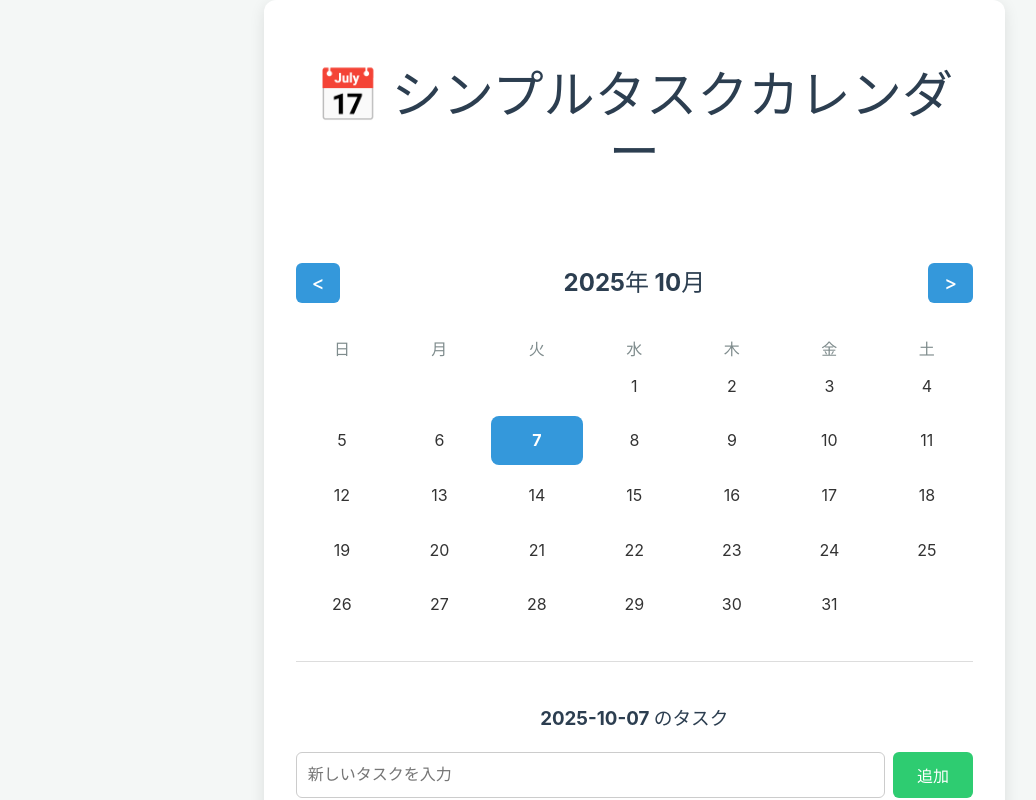
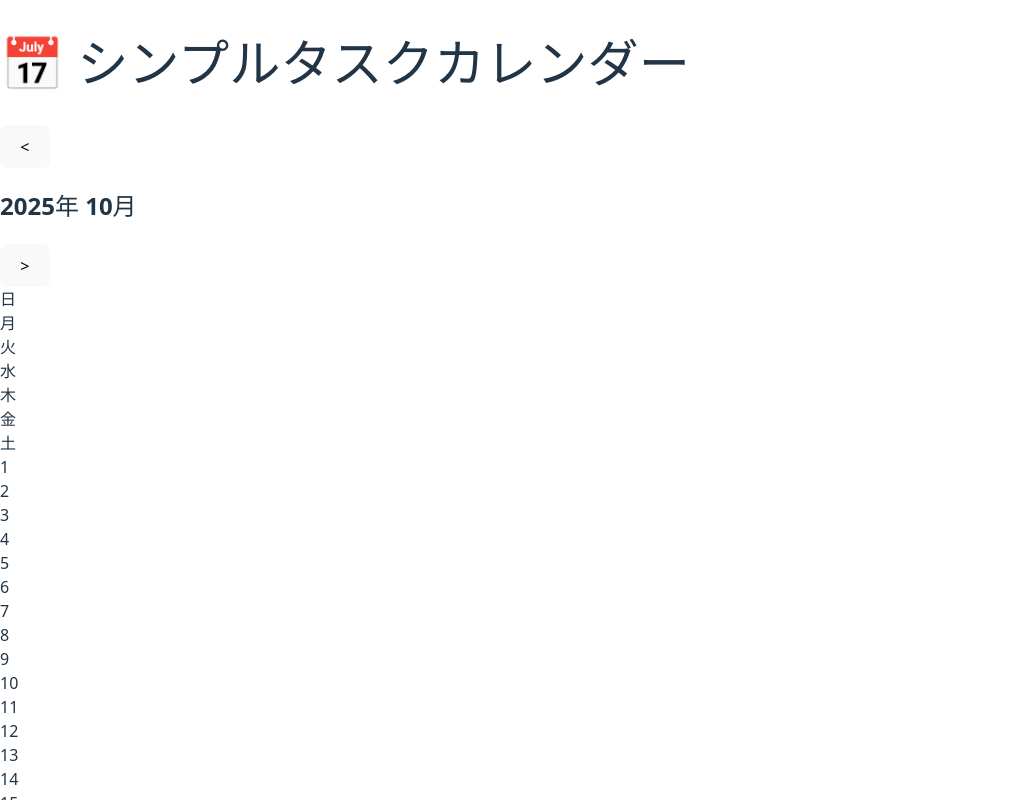
Before and after one commit to s241010/task-app, a React (Vite) app: page / in a window 1280 px wide. Shown: the top 800 px of the page, without its empty margins (0-1036 px from the left). Built offline with nearby package versions, Linux system fonts and the light colour scheme.

Commit message:
Update App.css
ボタンだけです

```diff
--- a/src/App.css
+++ b/src/App.css
@@ -1,154 +1,33 @@
-body {
-  font-family: -apple-system, BlinkMacSystemFont, 'Segoe UI', Roboto, 'Helvetica Neue', Arial, sans-serif;
-  background-color: #f4f7f6;
-  color: #333;
-  display: flex;
-  justify-content: center;
-  align-items: center;
-  min-height: 100vh;
-  margin: 0;
-}
+import { StyleSheet } from "react-native";
 
-.app-container {
-  width: 90%;
-  max-width: 800px;
-  background: white;
-  border-radius: 12px;
-  box-shadow: 0 4px 15px rgba(0, 0, 0, 0.1);
-  padding: 2rem;
-  display: flex;
-  flex-direction: column;
-  gap: 2rem;
-}
-
-h1, h2, h3 {
-  text-align: center;
-  color: #2c3e50;
-}
-
-/* --- カレンダー --- */
-.calendar-header {
-  display: flex;
-  justify-content: space-between;
-  align-items: center;
-  margin-bottom: 1rem;
-}
-
-.calendar-header button {
-  background: #3498db;
-  color: white;
-  border: none;
-  padding: 0.5rem 1rem;
-  border-radius: 6px;
-  cursor: pointer;
-  font-size: 1.2rem;
-  transition: background-color 0.2s;
-}
-
-.calendar-header button:hover {
-  background: #2980b9;
-}
-
-.calendar-weekdays, .calendar-grid {
-  display: grid;
-  grid-template-columns: repeat(7, 1fr);
-  gap: 5px;
-  text-align: center;
-}
-
-.calendar-weekdays div {
-  font-weight: bold;
-  color: #7f8c8d;
-}
-
-.calendar-day {
-  padding: 0.8rem 0;
-  border-radius: 8px;
-  cursor: pointer;
-  transition: background-color 0.2s, color 0.2s;
-  position: relative;
-}
-
-.calendar-day:not(.empty):hover {
-  background-color: #ecf0f1;
-}
-
-.calendar-day.selected {
-  background-color: #3498db;
-  color: white;
-  font-weight: bold;
-}
-
-/* タスクがある日の目印 */
-.calendar-day.has-task::after {
-  content: '';
-  position: absolute;
-  bottom: 6px;
-  left: 50%;
-  transform: translateX(-50%);
-  width: 6px;
-  height: 6px;
-  background-color: #e74c3c;
-  border-radius: 50%;
-}
-.calendar-day.selected.has-task::after {
-  background-color: white;
-}
-
-.calendar-day.empty {
-  cursor: default;
-}
-
-
-/* --- タスク関連 --- */
-.task-container {
-  border-top: 1px solid #ddd;
-  padding-top: 1.5rem;
-}
-
-.task-form {
-  display: flex;
-  gap: 0.5rem;
-  margin-bottom: 1rem;
-}
-
-.task-form input {
-  flex-grow: 1;
-  padding: 0.7rem;
-  border: 1px solid #ccc;
-  border-radius: 6px;
-  font-size: 1rem;
-}
-
-.task-form button {
-  background-color: #2ecc71;
-  color: white;
-  border: none;
-  padding: 0.7rem 1.5rem;
-  border-radius: 6px;
-  cursor: pointer;
-  font-size: 1rem;
-  transition: background-color 0.2s;
-}
-
-.task-form button:hover {
-  background-color: #27ae60;
-}
-
-.task-list {
-  list-style-type: none;
-  padding: 0;
-}
-
-.task-list li {
-  background: #f9f9f9;
-  padding: 0.8rem;
-  border-radius: 6px;
-  margin-bottom: 0.5rem;
-  border-left: 4px solid #3498db;
-}
-
-.task-list p {
-  color: #7f8c8d;
-  text-align: center;
-}
+export default StyleSheet.create({
+  container: {
+    flex: 1,
+    backgroundColor: "#fff",
+  },
+  main: {
+    flex: 1,
+    alignItems: "center",
+    justifyContent: "center",
+  },
+  screenText: {
+    fontSize: 24,
+  },
+  bottomNav: {
+    flexDirection: "row",
+    justifyContent: "space-around",
+    alignItems: "center",
+    height: 70,
+    borderTopWidth: 1,
+    borderTopColor: "#ccc",
+    backgroundColor: "#f9f9f9",
+  },
+  tabButton: {
+    flex: 1,
+    alignItems: "center",
+  },
+  icon: {
+    width: 30,
+    height: 30,
+  },
+});
```
